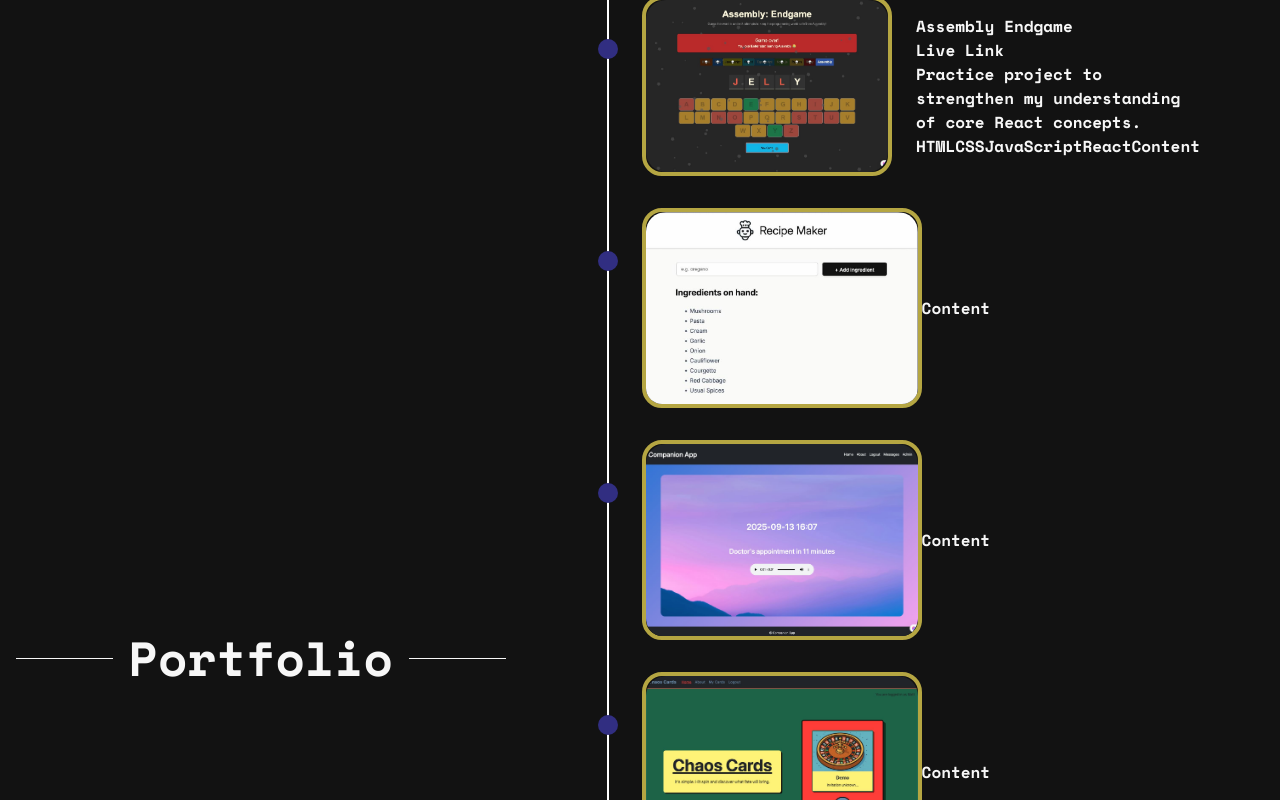
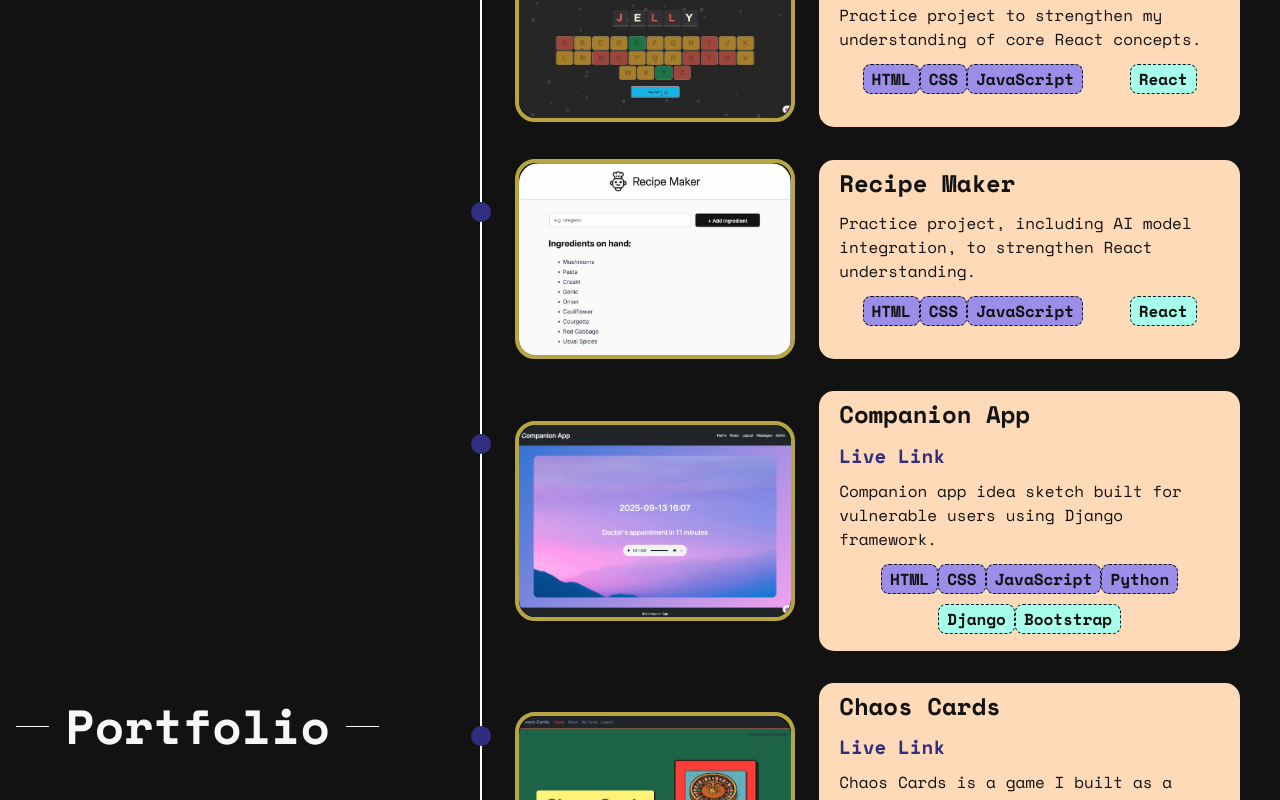
Before and after one commit to JamieJB123/portfolio, a React (Vite) app: page / in a window 1280 px wide. Shown: the part 2680-3480 px from the top of the page. Built offline with nearby package versions, Linux system fonts and the light colour scheme.

Commit message:
Add some styling to the portfolio elements (a lot still needs to be done regards styling and layout here). Also cleaned up the code by mapping over the portfolio data rather than hardcoding each element in

```diff
--- a/portfolio.js
+++ b/portfolio.js
@@ -53,6 +53,7 @@ export default [
         alt: "Portfolio image of Healthy Mind Project",
         title: "Healthy Mind",
         content: "First project independently built as part of my Code Institute bootcamp. This was the first website I independently built.",
+        liveLink: "https://jamiejb123.github.io/mental-health-awareness-project/",
         languages: ["HTML", "CSS", "JavaScript"],
         frameworks: ["Bootstrap"]
     }
--- a/src/App.css
+++ b/src/App.css
@@ -15,6 +15,10 @@
     --light: #f7f7f7;
     --purple: #312E81;
     --light-purple: #9A8EE8;
+    --p: #FFDAB9;
+    --m: #A7FFEB;
+    --g: #E0E0E0;
+    --b: #AEEFFF;
 }
 
 * {
@@ -293,7 +297,54 @@ nav {
 .portfolio-image-wrapper img {
     border-radius: 20px;
 }
+.portfolio-info-wrapper {
+    background-color: var(--p);
+    padding: 20px;
+    border-radius: 15px;
+    color: var(--main-dark);
+}
 
+.portfolio-inner-title {
+    font-weight: 700;
+    font-size: 1.5rem;
+    margin-top: -15px;
+    margin-bottom: 0.6rem;
+}
+.portfolio-link {
+    color: var(--purple);
+    font-size: 1.2rem;
+    font-weight: 550;
+}
+.portfolio-link:hover {
+    text-decoration: underline;
+    color: var(--light-purple);
+}
+.portfolio-content {
+    font-weight: 300;
+    margin-bottom: 1rem;
+    margin-top: 0.5rem;
+}
+.tech-container {
+    justify-content: space-around;
+}
+
+.language-element-container {
+    margin-bottom: 1rem;
+}
+
+.languages {
+    background-color: var(--light-purple);
+    padding: 2px 8px;
+    border-radius: 8px;
+    border: 1px dashed var(--main-dark);
+}
+
+.frameworks {
+    background-color: var(--m);
+    padding: 2px 8px;
+    border-radius: 8px;
+    border: 1px dashed var(--main-dark);
+}
 @media screen and (max-width: 768px) {
     .nav-links {
         display: flex;
--- a/src/components/Portfolio.jsx
+++ b/src/components/Portfolio.jsx
@@ -1,81 +1,47 @@
+import portfolioData from '../../portfolio'
+
 export default function Portfolio() {
+
+    const portfolioElements = portfolioData.map((portfolio) => {
+        const languageElements = portfolio.languages.map((language) => {
+            return <span className="languages">{language}</span>
+        })
+        const frameworkElements = portfolio.frameworks.map((framework) => {
+            return <span className="frameworks">{framework}</span>
+        })
+        return <li>
+                    <div className="flex items-center gap-6">
+                        <div className="portfolio-image-wrapper shrink-0">
+                            <img src={portfolio.image} alt={portfolio.alt} />
+                        </div>
+                        <div className="portfolio-info-wrapper">
+                            <h3 className="portfolio-inner-title">{portfolio.title}</h3>
+                            {portfolio.liveLink && <a className="portfolio-link" href={portfolio.liveLink} target="_blank" rel="no_opener">Live Link</a>}
+                            <p className="portfolio-content">{portfolio.content}</p>
+                            <div className="tech-container flex flex-wrap">
+                                <div className="language-element-container">
+                                    {languageElements}
+                                </div>
+                                <div >
+                                    {frameworkElements}
+                                </div>
+                            </div>
+                        </div>
+                    </div>
+                </li>
+    })
+
     return (
         <>
-        <section id="portfolio" className="portfolio-section flex flex-col items-center md:grid grid-cols-[4fr_6fr] gap-4">
+        <section id="portfolio" className="portfolio-section flex flex-col items-center md:grid grid-cols-[3fr_7fr] gap-4">
             <div className="portfolio-title flex justify-center items-center gap-4 ps-4">
                 <hr className="w-1/3"/>
                 <h2 className="text-5xl">Portfolio</h2>
                 <hr className="w-1/3"/>
             </div>
-            <div className="list-container p-20 ps-30">
+            <div className="list-container ps-30 pe-10">
                 <ul className="flex flex-col gap-8">
-                    <li>
-                        <div className="flex items-center gap-6">
-                            <div className="portfolio-image-wrapper">
-                                <img src="/src/assets/portfolio/assembly-endgame.jpg" alt="Portfolio image of Assembly Endgame React project" />
-                            </div>
-                            <div className="portfolio-info-wrapper">
-                                <h3>Assembly Endgame</h3>
-                                <a href="https://jamiejb123.github.io/react-assembly-endgame/" target="_blank" rel="no_opener">Live Link</a>
-                                <p>Practice project to strengthen my understanding of core React concepts.</p>
-                                <span>HTML</span>
-                                <span>CSS</span>
-                                <span>JavaScript</span>
-                                <span>React</span>
-                                Content
-                            </div>
-                        </div>
-                    </li>
-                    <li>
-                        <div className="flex items-center">
-                            <div className="portfolio-image-wrapper">
-                                <img src="/src/assets/portfolio/recipe-maker.jpg" alt="Portfolio image of AI integrated recipe maker React project" />
-                            </div>
-                            <div className="portfolio-info-wrapper">
-                                Content
-                            </div>
-                        </div>
-                    </li>
-                    <li>
-                        <div className="flex items-center">
-                            <div className="portfolio-image-wrapper">
-                                <img src="/src/assets/portfolio/companion-app.jpg" alt="" />
-                            </div>
-                            <div className="portfolio-info-wrapper">
-                                Content
-                            </div>
-                        </div>
-                    </li>
-                    <li>
-                        <div className="flex items-center">
-                            <div className="portfolio-image-wrapper">
-                                <img src="/src/assets/portfolio/chaos-cards.jpg" alt="" />
-                            </div>
-                            <div className="portfolio-info-wrapper">
-                                Content
-                            </div>
-                        </div>
-                    </li>
-                    <li>
-                        <div className="flex items-center">
-                            <div className="portfolio-image-wrapper">
-                                <img src="/src/assets/portfolio/dirty-water.jpg" alt="" />
-                            </div>
-                            <div className="portfolio-info-wrapper">
-                                Content
-                            </div>
-                        </div>
-                    </li>
-                    <li>
-                        <div className="flex items-center">
-                            <div className="portfolio-image-wrapper">
-                                <img src="/src/assets/portfolio/healthy-mind.jpg" alt="" />
-                            </div>
-                            <div className="portfolio-info-wrapper">
-                                Content
-                            </div>
-                        </div>
-                    </li>
+                    {portfolioElements}
                 </ul>
             </div>
         </section>
```
